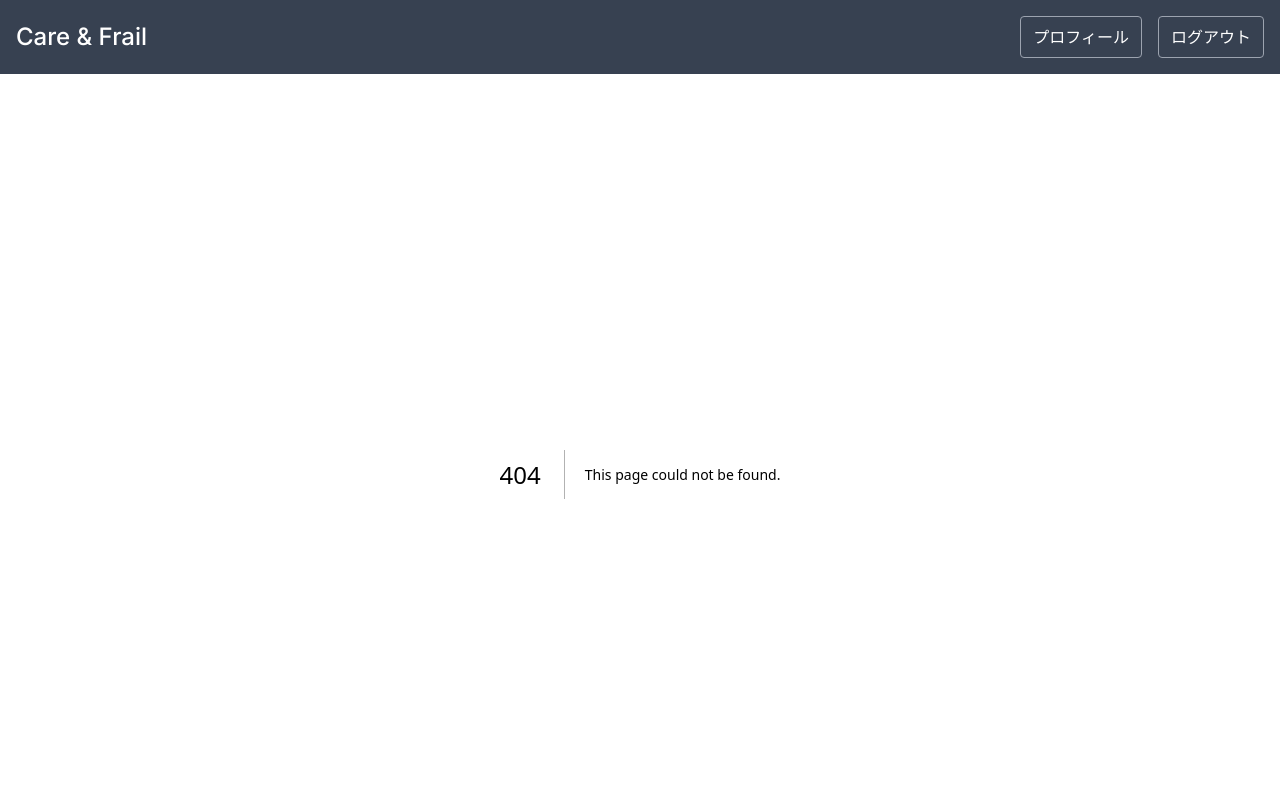
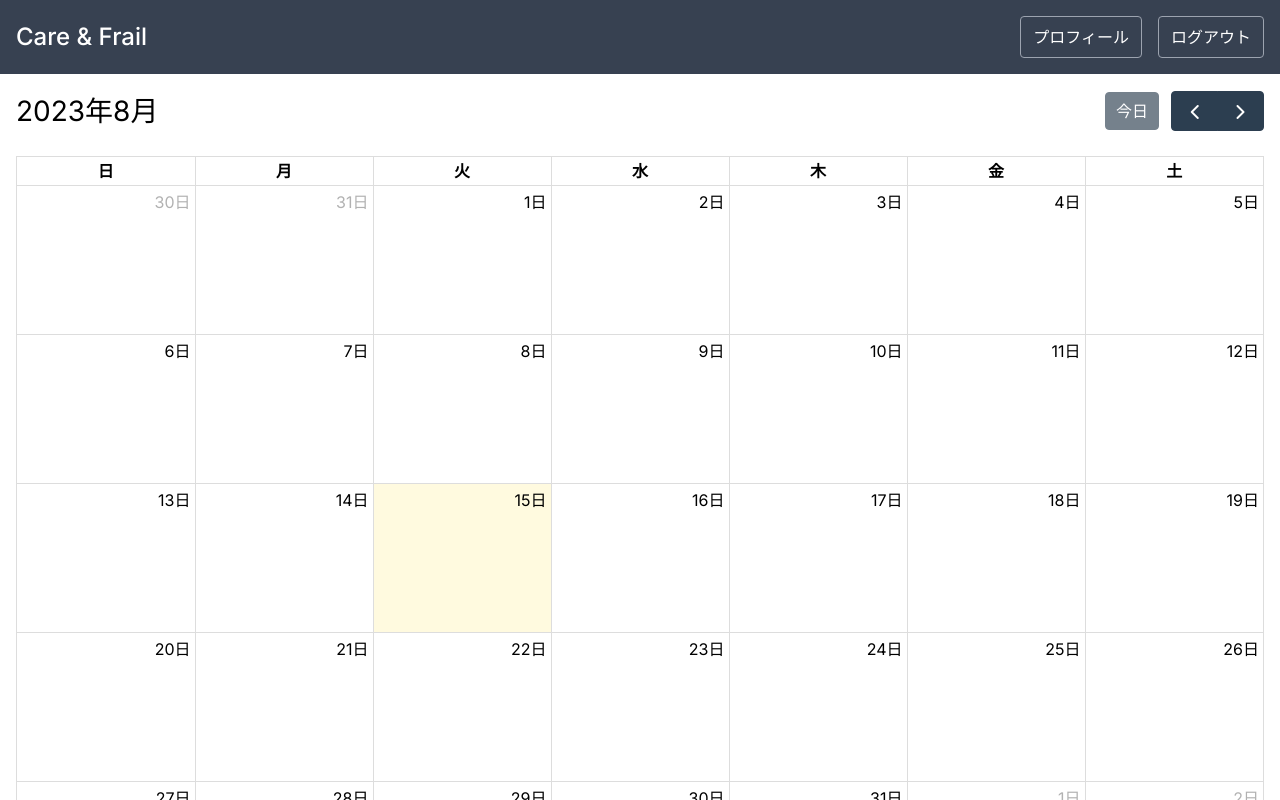
Before and after one commit to Takashi-Matsumura/shincode-workspace, a Next.js app in the folder nextjs13-twitter/: page /fullcalendar in a window 1280 px wide. Before the commit this address had no page. Shown: the top 800 px of the page. Built offline with nearby package versions, Linux system fonts and the light colour scheme.

Commit message:
FullCalendarに変更

```diff
--- a/nextjs13-twitter/package.json
+++ b/nextjs13-twitter/package.json
@@ -9,6 +9,8 @@
     "lint": "next lint"
   },
   "dependencies": {
+    "@fullcalendar/daygrid": "^6.1.8",
+    "@fullcalendar/react": "^6.1.8",
     "@next/font": "^13.4.16",
     "autoprefixer": "10.4.15",
     "eslint": "8.47.0",
--- a/nextjs13-twitter/src/app/calendar/page.js
+++ b/nextjs13-twitter/src/app/calendar/page.js
@@ -31,7 +31,7 @@ const page = () => {
       <Calendar
         className="h-full"
         localizer={localizer}
-        events={eventStyle}
+        //events={eventStyle}
         startAccessor="start"
         endAccessor="end"
         style={{ height: 500 }}
--- a/nextjs13-twitter/src/app/components/TitleHeader.js
+++ b/nextjs13-twitter/src/app/components/TitleHeader.js
@@ -20,7 +20,7 @@ const TitleHeader = () => {
       <div className="pr-4">
         <div>
           <Link
-            href={`/calendar`}
+            href={`/fullcalendar`}
             className="rounded border-black px-3 py-2 hover:bg-gray-500"
           >
             カレンダー
--- /dev/null
+++ b/nextjs13-twitter/src/app/fullcalendar/page.js
@@ -0,0 +1,21 @@
+"use client";
+
+import FullCalendar from "@fullcalendar/react";
+import dayGridPlugin from "@fullcalendar/daygrid";
+import jaLocale from "@fullcalendar/core/locales/ja";
+import React from "react";
+
+const page = () => {
+  return (
+    <div className="p-4">
+      <FullCalendar
+        plugins={[dayGridPlugin]}
+        initialView="dayGridMonth"
+        locales={[jaLocale]}
+        locale="ja"
+      />
+    </div>
+  );
+};
+
+export default page;
--- a/nextjs13-twitter/src/app/page.js
+++ b/nextjs13-twitter/src/app/page.js
@@ -1,17 +1,7 @@
 import Timeline from "./components/Timeline";
-import { Noto_Sans_JP } from "next/font/google";
-
-const notosansjp = Noto_Sans_JP({
-  weight: ["400", "500"],
-  subsets: ["latin"],
-  display: "swap",
-});
 
 export default function Home() {
   return (
-    // <div className={notosansjp.className}>
-    //   <Timeline />
-    // </div>
     <div>
       <Timeline />
     </div>
```
Also changed, not shown: 1 other file (tests, documents, lock files or other folders).
